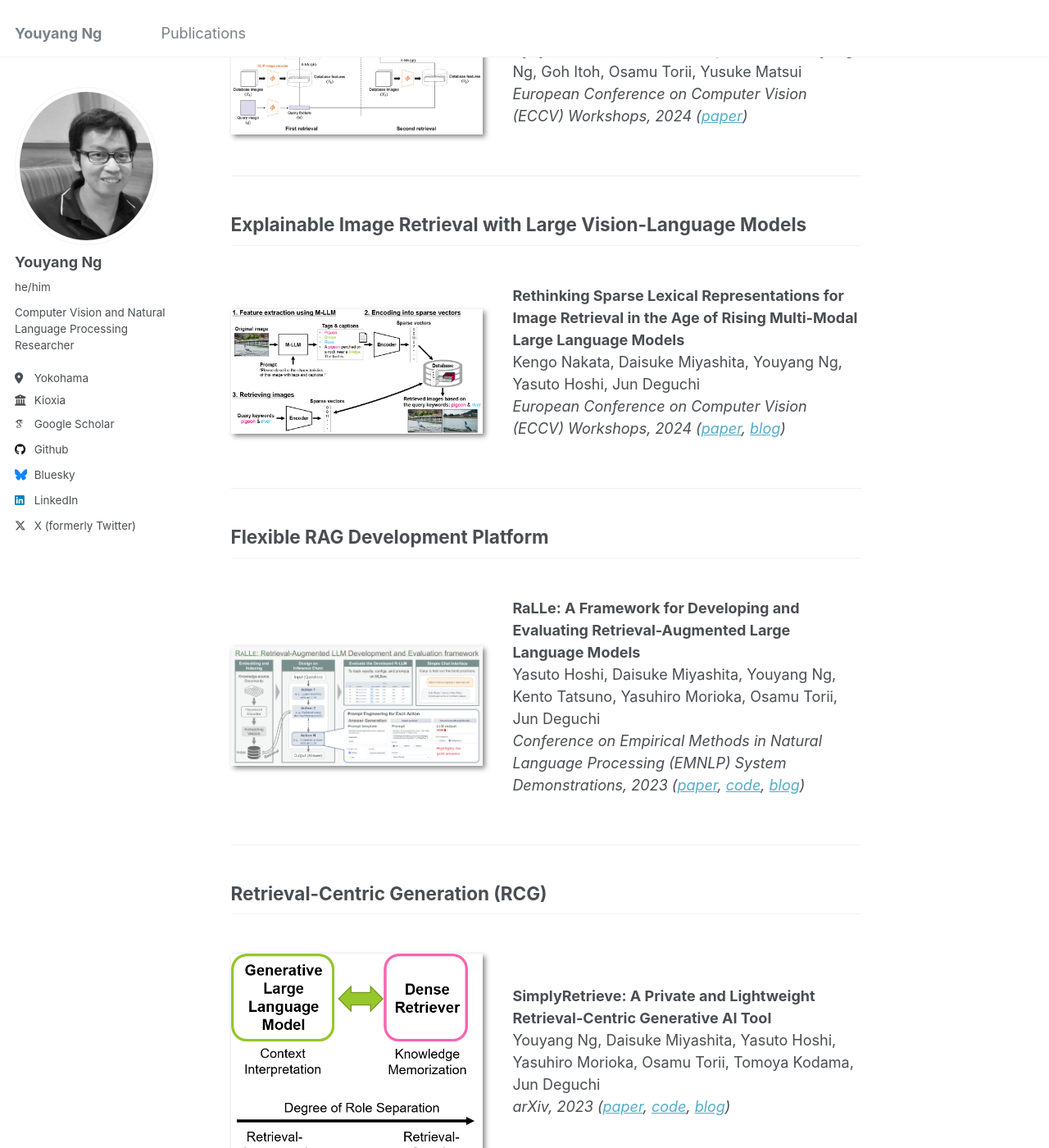
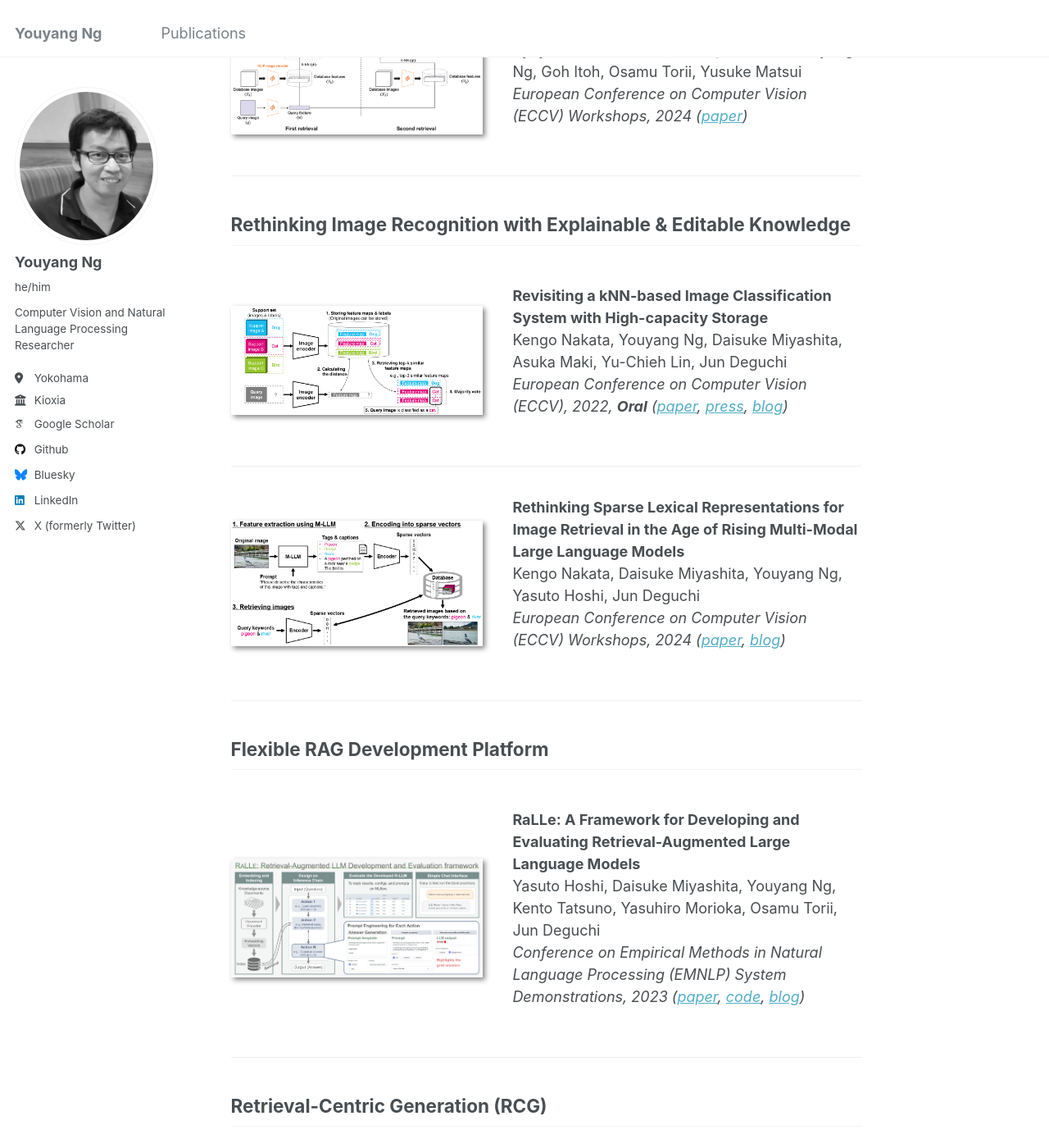
Before and after one commit to yy29/yy29.github.io, a Jekyll site: the page built from _pages/about.md, in a window 1280 px wide and 1400 px high, scrolled down 1000 px. Shown: the whole window at 82% size. Built offline with Jekyll 4.4.1, drawn with Linux system fonts in a browser that asks for light colours; some web fonts are replaced; some of the changed text lies outside the part shown.

Commit message:
Update about.md

```diff
--- a/_pages/about.md
+++ b/_pages/about.md
@@ -34,7 +34,16 @@ Ryoya Nara, Yu-Chieh Lin, Yuji Nozawa, Youyang Ng, Goh Itoh, Osamu Torii, Yusuke
 </div>
 </div>
 
-## Explainable Image Retrieval with Large Vision-Language Models
+## Rethinking Image Recognition with Explainable & Editable Knowledge
+<div class="paper-box"><div class="paper-box-image"><img src="../images/2022_knn.png" alt="sym" width="100%"></div>
+<div class="paper-box-text" markdown="1">
+
+**Revisiting a kNN-based Image Classification System with High-capacity Storage**
+Kengo Nakata, Youyang Ng, Daisuke Miyashita, Asuka Maki, Yu-Chieh Lin, Jun Deguchi
+*European Conference on Computer Vision (ECCV), 2022, **Oral** ([paper](https://arxiv.org/abs/2204.01186), [press](https://www.kioxia.com/en-jp/about/news/2022/20221102-1.html), [blog](https://www.kioxia.com/en-jp/rd/technology/topics/topics-39.html))*
+</div>
+</div>
+
 <div class="paper-box"><div class="paper-box-image"><img src="../images/2024_sparse.png" alt="sym" width="100%"></div>
 <div class="paper-box-text" markdown="1">
 
@@ -63,13 +72,3 @@ Youyang Ng, Daisuke Miyashita, Yasuto Hoshi, Yasuhiro Morioka, Osamu Torii, Tomo
 *arXiv, 2023 ([paper](https://arxiv.org/abs/2308.03983), [code](https://github.com/RCGAI/SimplyRetrieve), [blog](https://www.kioxia.com/en-jp/rd/technology/topics/topics-58.html))*
 </div>
 </div>
-
-## Rethinking Image Classification with Explainable & Editable Knowledge
-<div class="paper-box"><div class="paper-box-image"><img src="../images/2022_knn.png" alt="sym" width="100%"></div>
-<div class="paper-box-text" markdown="1">
-
-**Revisiting a kNN-based Image Classification System with High-capacity Storage**
-Kengo Nakata, Youyang Ng, Daisuke Miyashita, Asuka Maki, Yu-Chieh Lin, Jun Deguchi
-*European Conference on Computer Vision (ECCV), 2022, **Oral** ([paper](https://arxiv.org/abs/2204.01186), [press](https://www.kioxia.com/en-jp/about/news/2022/20221102-1.html), [blog](https://www.kioxia.com/en-jp/rd/technology/topics/topics-39.html))*
-</div>
-</div>
```
